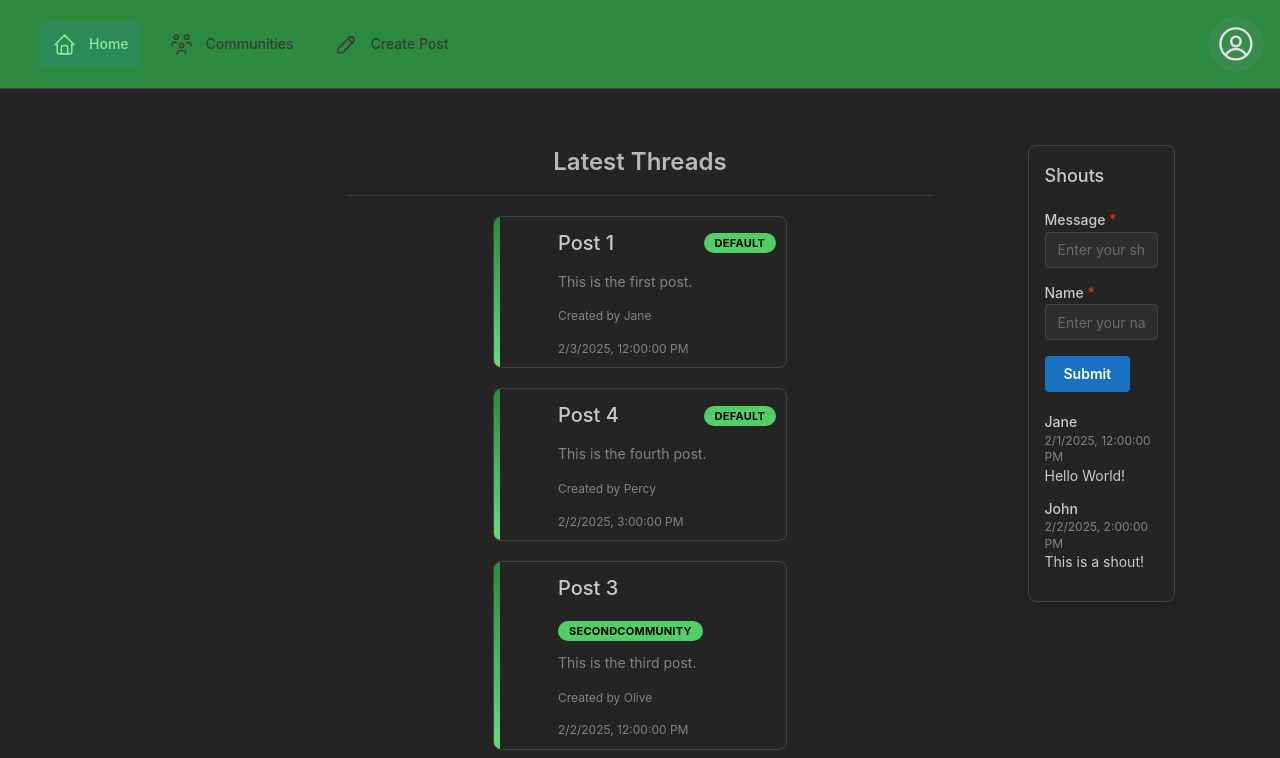
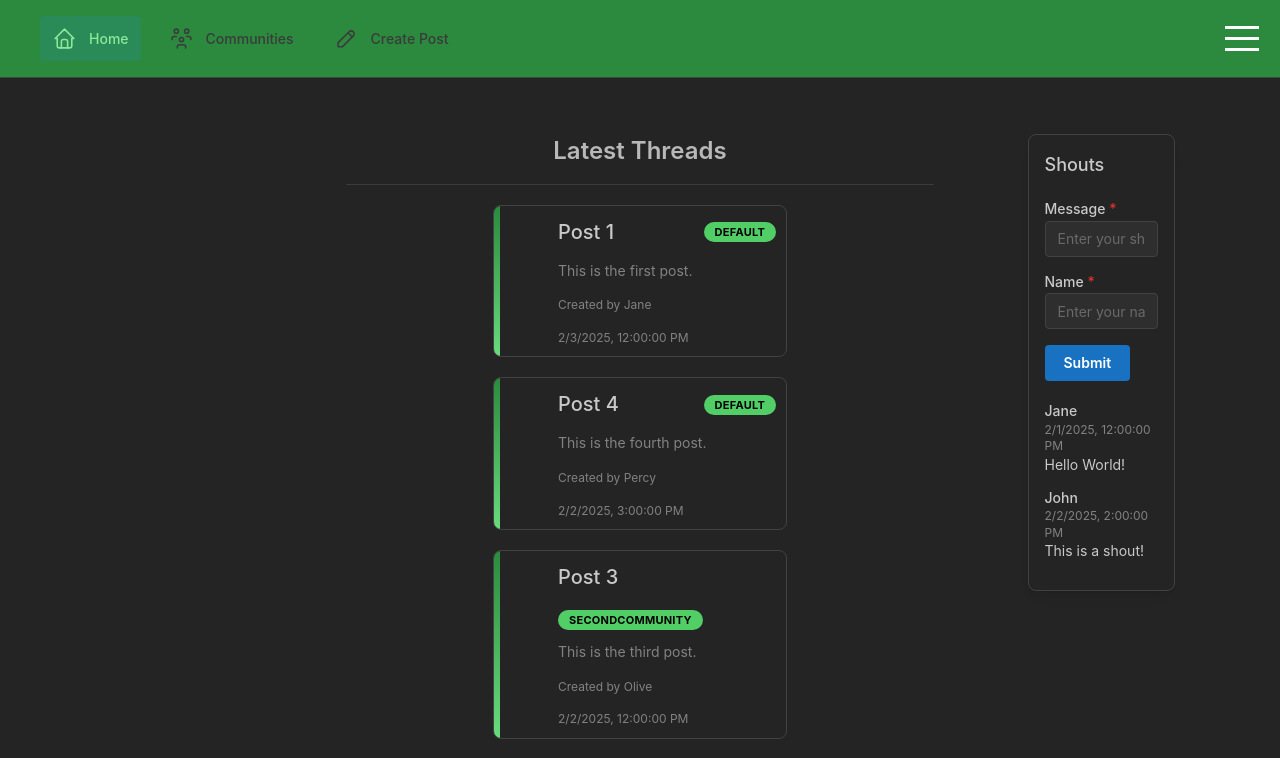
Before and after one commit to mattgrossfeld/website-frontend, a Next.js app: page / in a window 1280 px wide. Shown: the top 758 px of the page. Built offline with nearby package versions, Linux system fonts and the light colour scheme.

Commit message:
Removed avatar icon for burger menu.

```diff
--- a/components/Layout/AvatarButton.tsx
+++ b/components/Layout/AvatarButton.tsx
@@ -1,29 +1,18 @@
-import { forwardRef } from 'react';
-import { Group, Avatar, Menu, UnstyledButton } from '@mantine/core';
+import { Group, Menu, UnstyledButton, Burger } from '@mantine/core';
 import { Link } from 'react-router-dom';
+import { useDisclosure } from '@mantine/hooks';
 import classes from './Layout.module.css';
 
-interface AvatarButtonProps extends React.ComponentPropsWithoutRef<'button'> {
-  onLoginClick: () => void;
-}
-
-export const AvatarButton = forwardRef<HTMLButtonElement, AvatarButtonProps>(
-  ({ onLoginClick, ...props }, ref) => (
-    <UnstyledButton {...props} ref={ref}>
-      <Group>
-        <Avatar className={classes.avatar} size="lg" radius="xl" />
-      </Group>
-    </UnstyledButton>
-  )
-);
 
 export function AvatarMenu({ onLoginClick }: { onLoginClick: () => void }) {
+  const [opened, { toggle }] = useDisclosure();
+
   return (
     <Menu shadow="md" width={200}>
       <Menu.Target>
         <UnstyledButton>
           <Group>
-            <Avatar className={classes.avatar} size="lg" radius="xl" />
+            <Burger className={classes.avatar} opened={opened} onClick={toggle} size="lg" aria-label="Toggle Additional Options"  />
           </Group>
         </UnstyledButton>
       </Menu.Target>
--- a/components/Layout/Layout.module.css
+++ b/components/Layout/Layout.module.css
@@ -65,7 +65,7 @@
     color: light-dark(var(--mantine-color-gray-7), var(--mantine-color-dark-5));
 
 
-    @mixin hover {
+    /* @mixin hover {
         background-color: light-dark(var(--mantine-color-green-0), var(--mantine-color-green-6));
         color: light-dark(var(--mantine-color-black), var(--mantine-color-black));
 
@@ -84,5 +84,5 @@
             color: var(--mantine-color-blue-light-color);
           }
         }
-      }
+      } */
   }
```
